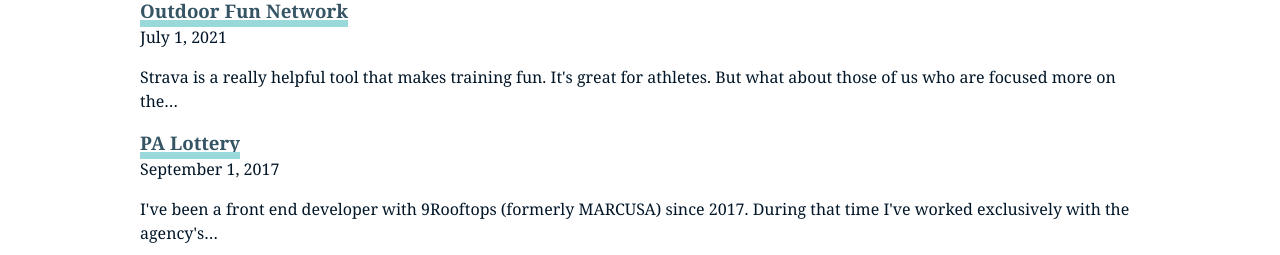
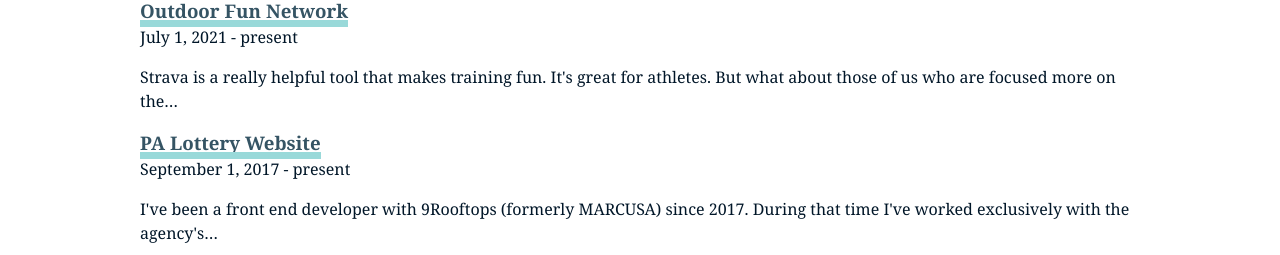
Before and after one commit to pmcghen/portfolio, a Gatsby site: page /portfolio in a window 1280 px wide. Shown: the part 223-478 px from the top of the page. Built offline with nearby package versions, Linux system fonts and the light colour scheme; Gatsby itself is replaced by a stand-in of ours.

Commit message:
Rename PA Lottery project. Add timeline property to portfolio item front matter.

```diff
--- a/portfolio/outdoor-fun-network/index.mdx
+++ b/portfolio/outdoor-fun-network/index.mdx
@@ -1,6 +1,7 @@
 ---
 title: "Outdoor Fun Network"
 date: "2021-07-01"
+timeline: "July 1, 2021 - present"
 hero_image: "./outdoor-fun-network.png"
 hero_image_alt: ""
 tags: ["html", "css", "sass", "gulp", "gatsby", "react"]
--- a/portfolio/pa-lottery/index.mdx
+++ b/portfolio/pa-lottery-website/index.mdx
@@ -1,6 +1,7 @@
 ---
-title: "PA Lottery"
+title: "PA Lottery Website"
 date: "2017-09-01"
+timeline: "September 1, 2017 - present"
 hero_image: "./pa-lottery.png"
 hero_image_alt: "Screenshot of PA Lottery's website"
 tags: ["html", "css", "sass", "gulp", "javascript", "vanillajs", "jquery"]
--- a/src/pages/portfolio.js
+++ b/src/pages/portfolio.js
@@ -16,7 +16,7 @@
                   {node.frontmatter.title}
                 </Link>
               </h3>
-              <span>{node.frontmatter.date}</span>
+              <span>{node.frontmatter.timeline}</span>
             </header>
             <p>{node.excerpt}</p>
           </article>
@@ -34,6 +34,7 @@
       frontmatter {
         title
         date(formatString: "MMMM D, YYYY")
+        timeline
       }
       excerpt
       slug
--- a/src/pages/portfolio/{mdx.slug}.js
+++ b/src/pages/portfolio/{mdx.slug}.js
@@ -10,7 +10,7 @@
   return (
     <Layout pageTitle={data.mdx.frontmatter.title}>
       <h2>{data.mdx.frontmatter.title}</h2>
-      <span>{data.mdx.frontmatter.date}</span>
+      <span>{data.mdx.frontmatter.timeline}</span>
       <GatsbyImage
         image={image}
         alt={data.mdx.frontmatter.hero_image_alt}
@@ -36,6 +36,7 @@
       frontmatter {
         title
         date(formatString: "MMMM D, YYYY")
+        timeline
         hero_image_alt
         hero_image {
           childImageSharp {
```
Also changed, not shown: portfolio/pa-lottery-website/pa-lottery.png (renamed from portfolio/pa-lottery/pa-lottery.png).
